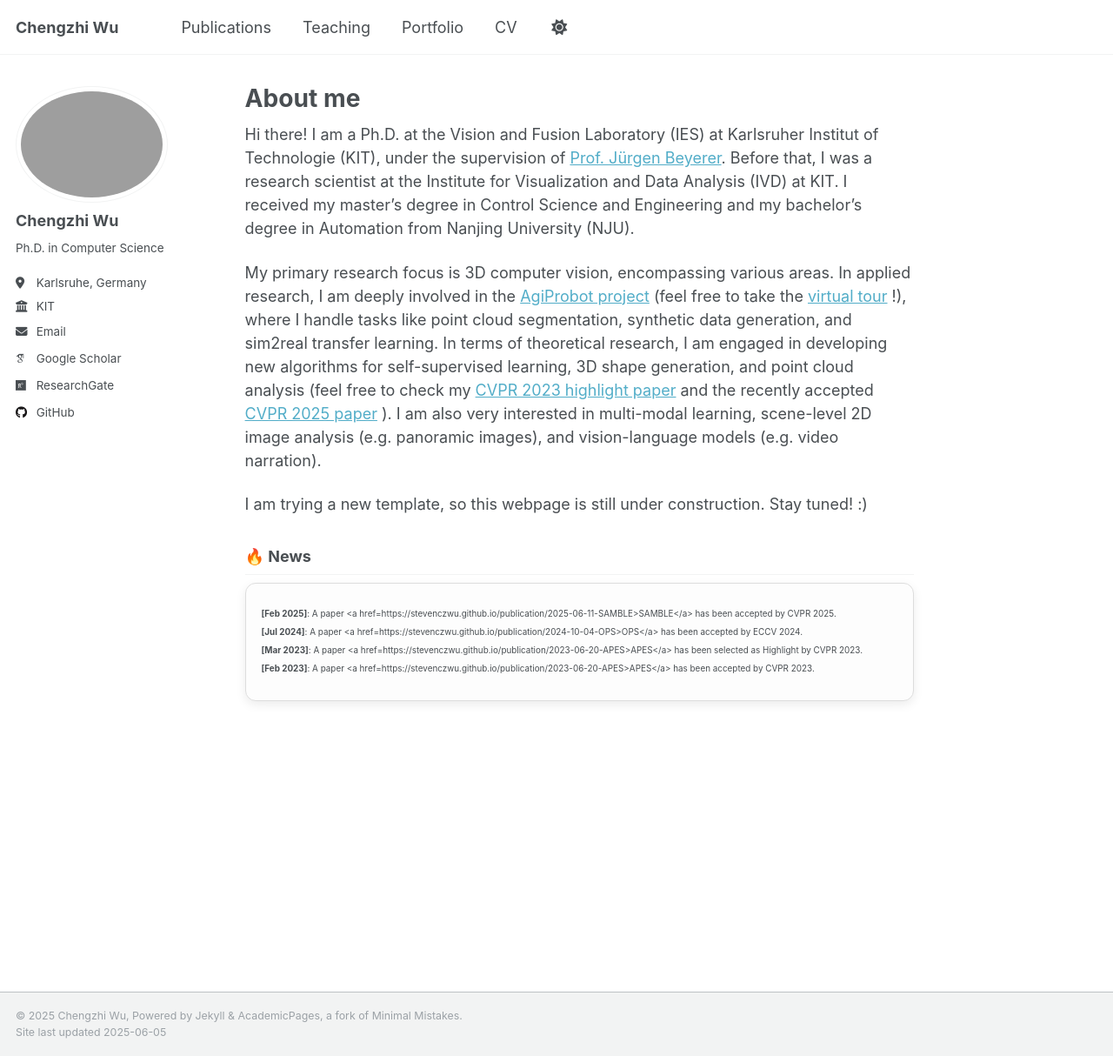
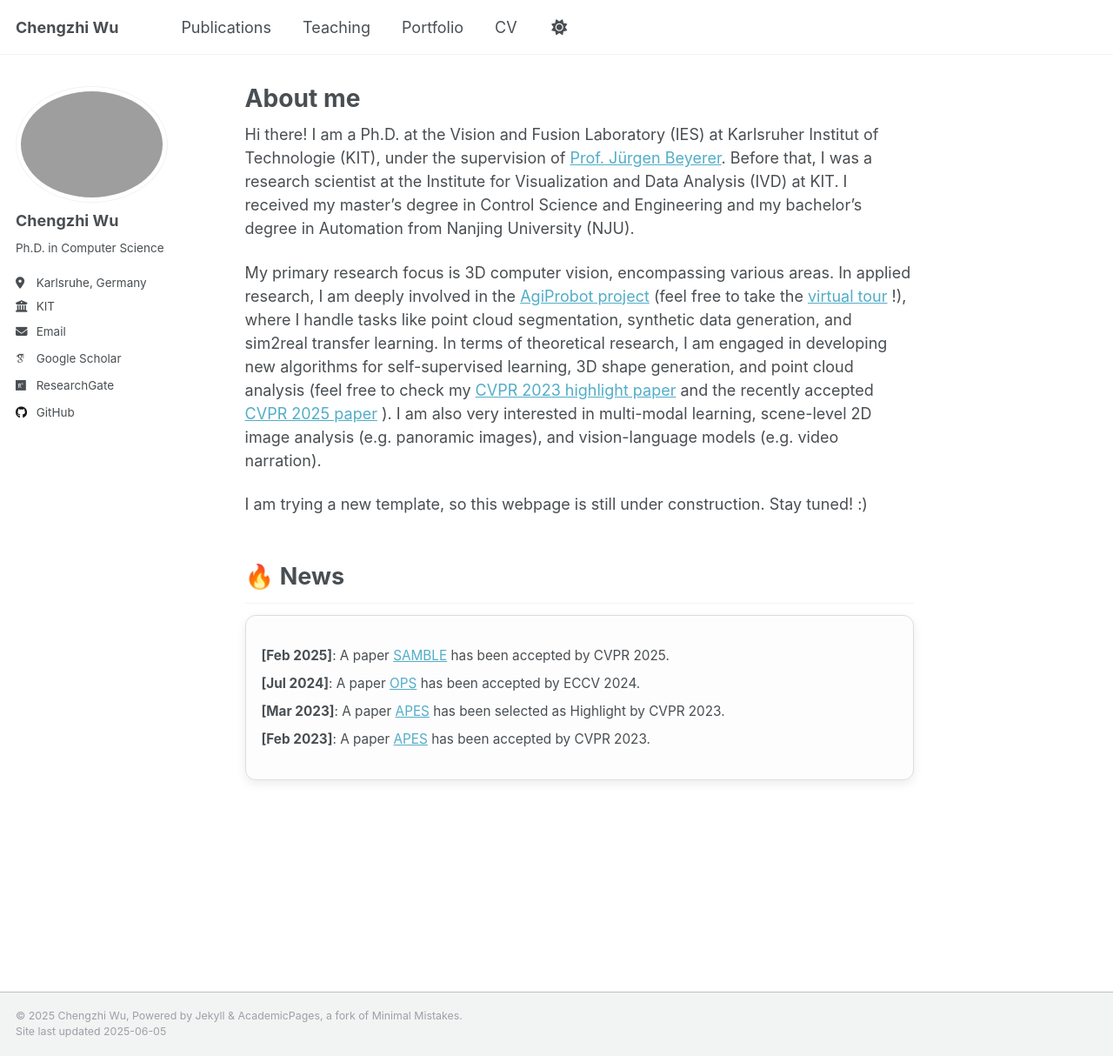
Before and after one commit to stevenczwu/stevenczwu.github.io, a Jekyll site: the page built from _pages/about.md, in a window 1280 px wide and 1214 px high. Shown: the whole window at 87% size. Built offline with Jekyll 4.4.1, drawn with Linux system fonts in a browser that asks for light colours; some web fonts are replaced.

Commit message:
update about.md

```diff
--- a/_pages/about.md
+++ b/_pages/about.md
@@ -15,7 +15,7 @@ I am trying a new template, so this webpage is still under construction. Stay tu
 
 
 <section id="news">
-  <h2 style="font-size: 1.0em; margin-bottom: 0.5em;">🔥 News</h2>
+  <h2 style="font-size: 1.5em; margin-bottom: 0.5em;">🔥 News</h2>
   <div style="
       max-height: 200px;
       overflow-y: auto;
@@ -25,11 +25,11 @@ I am trying a new template, so this webpage is still under construction. Stay tu
       background-color: #fdfdfd;
       box-shadow: 0 4px 12px rgba(0, 0, 0, 0.08);
   ">
-    <ul style="list-style: none; padding-left: 0; font-size: 0.55em; line-height: 1.6;">
-      <li><strong>[Feb 2025]</strong>: A paper <a href=https://stevenczwu.github.io/publication/2025-06-11-SAMBLE>SAMBLE</a> has been accepted by CVPR 2025.</li>
-      <li><strong>[Jul 2024]</strong>: A paper <a href=https://stevenczwu.github.io/publication/2024-10-04-OPS>OPS</a> has been accepted by ECCV 2024.</li>
-      <li><strong>[Mar 2023]</strong>: A paper <a href=https://stevenczwu.github.io/publication/2023-06-20-APES>APES</a> has been selected as Highlight by CVPR 2023.</li>
-      <li><strong>[Feb 2023]</strong>: A paper <a href=https://stevenczwu.github.io/publication/2023-06-20-APES>APES</a> has been accepted by CVPR 2023.</li>
+    <ul style="list-style: none; padding-left: 0; font-size: 0.85em; line-height: 1.6;">
+      <li><b>[Feb 2025]</b>: A paper <a href="https://stevenczwu.github.io/publication/2025-06-11-SAMBLE">SAMBLE</a> has been accepted by CVPR 2025.</li>
+      <li><b>[Jul 2024]</b>: A paper <a href="https://stevenczwu.github.io/publication/2024-10-04-OPS">OPS</a> has been accepted by ECCV 2024.</li>
+      <li><b>[Mar 2023]</b>: A paper <a href="https://stevenczwu.github.io/publication/2023-06-20-APES">APES</a> has been selected as Highlight by CVPR 2023.</li>
+      <li><b>[Feb 2023]</b>: A paper <a href="https://stevenczwu.github.io/publication/2023-06-20-APES">APES</a> has been accepted by CVPR 2023.</li>
     </ul>
   </div>
 </section>
```
